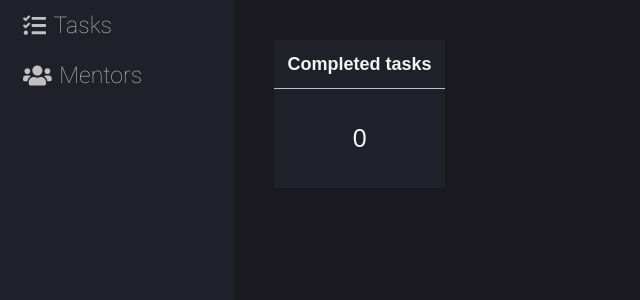
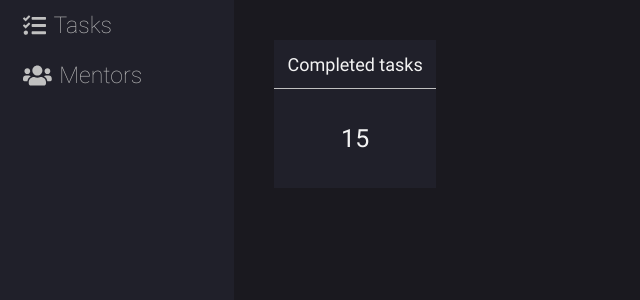
Before and after one commit to dev-cyprium/Timings, a React (Create React App) app: page /tasks in a window 1280 px wide. Shown: the top 300 px of the page, without its empty margins (0-640 px from the left). Built offline with nearby package versions, Linux system fonts and the light colour scheme.

Commit message:
Tweek CSS, add roboto regular font

```diff
--- a/src/components/Tasks.js
+++ b/src/components/Tasks.js
@@ -10,7 +10,7 @@ class Tasks extends React.Component {
             Completed tasks
           </h3>
           <p className="TasksPanel__completed">
-            0
+            15
           </p>
         </div>
       </div>
--- a/src/components/tasks.css
+++ b/src/components/tasks.css
@@ -1,5 +1,6 @@
 .Tasks {
   display: flex;
+  font-family: 'Roboto Regular';
 }
 
 .TasksPanel {
@@ -10,6 +11,7 @@
 
 .TasksPanel__title {
   font-size: 1.8rem;
+  font-weight: normal;
   text-align: center;
   padding: .75em;
   border-bottom: 1px solid silver;
--- a/src/index.css
+++ b/src/index.css
@@ -5,6 +5,12 @@
   font-family: 'Roboto Thin';
   src: local('Roboto Thin'), url('./fonts/Roboto-Thin.ttf') format('truetype');
 }
+
+@font-face {
+  font-family: 'Roboto Regular';
+  src: local('Roboto Regular'), url('./fonts/Roboto-Regular.ttf') format('truetype');
+}
+
 
 /*
   Utility file for all of the app css
```
Also changed, not shown: src/fonts/Roboto-Regular.ttf (renamed from src/fonts/Roboto/Roboto-Regular.ttf).
